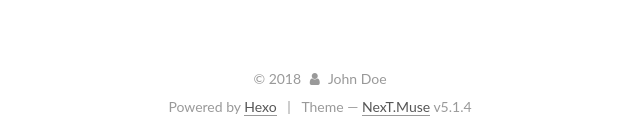
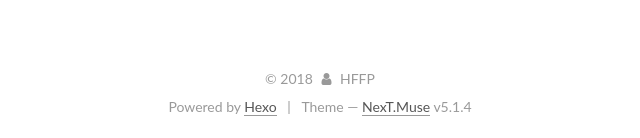
Before and after one commit to HFFP/hffp.github.io, a plain HTML site: page index.html in a window 1280 px wide. Shown: the part 1553-1691 px from the top of the page, 320-960 px from the left. Drawn offline with Linux system fonts and the light colour scheme.

Commit message:
Site updated: 2018-09-06 14:53:07

```diff
--- a/css/main.css
+++ b/css/main.css
@@ -1822,7 +1822,7 @@ pre .javascript .function {
   width: 4px;
   height: 4px;
   border-radius: 50%;
-  background: #ffddc7;
+  background: #a87cf6;
 }
 .links-of-blogroll {
   font-size: 13px;
--- a/index.html
+++ b/index.html
@@ -232,7 +232,7 @@
     <link itemprop="mainEntityOfPage" href="http://yoursite.com/2018/09/06/test/">
 
     <span hidden itemprop="author" itemscope itemtype="http://schema.org/Person">
-      <meta itemprop="name" content="John Doe">
+      <meta itemprop="name" content="HFFP">
       <meta itemprop="description" content="">
       <meta itemprop="image" content="/images/avatar.gif">
     </span>
@@ -352,7 +352,7 @@
     <link itemprop="mainEntityOfPage" href="http://yoursite.com/2018/09/06/hello-world/">
 
     <span hidden itemprop="author" itemscope itemtype="http://schema.org/Person">
-      <meta itemprop="name" content="John Doe">
+      <meta itemprop="name" content="HFFP">
       <meta itemprop="description" content="">
       <meta itemprop="image" content="/images/avatar.gif">
     </span>
@@ -499,7 +499,7 @@
         <div class="site-overview">
           <div class="site-author motion-element" itemprop="author" itemscope itemtype="http://schema.org/Person">
 
-              <p class="site-author-name" itemprop="name">John Doe</p>
+              <p class="site-author-name" itemprop="name">HFFP</p>
               <p class="site-description motion-element" itemprop="description"></p>
           </div>
 
@@ -555,7 +555,7 @@
   <span class="with-love">
     <i class="fa fa-user"></i>
   </span>
-  <span class="author" itemprop="copyrightHolder">John Doe</span>
+  <span class="author" itemprop="copyrightHolder">HFFP</span>
 
 
 </div>
```
Also changed, not shown: 2018/09/06/hello-world/index.html (+3 -3 lines), 2018/09/06/test/index.html (+3 -3 lines), archives/2018/09/index.html (+2 -2 lines), archives/2018/index.html (+2 -2 lines), archives/index.html (+2 -2 lines).
